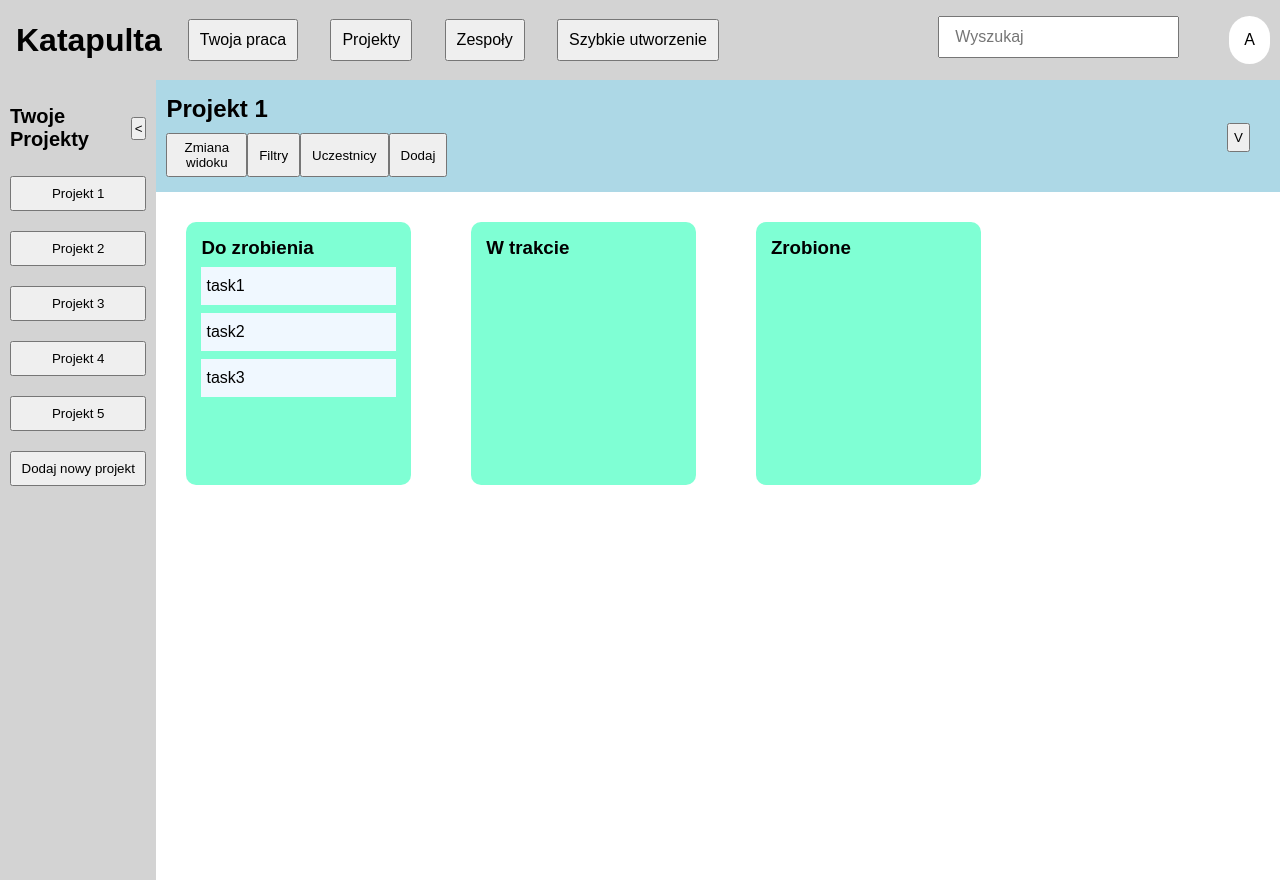
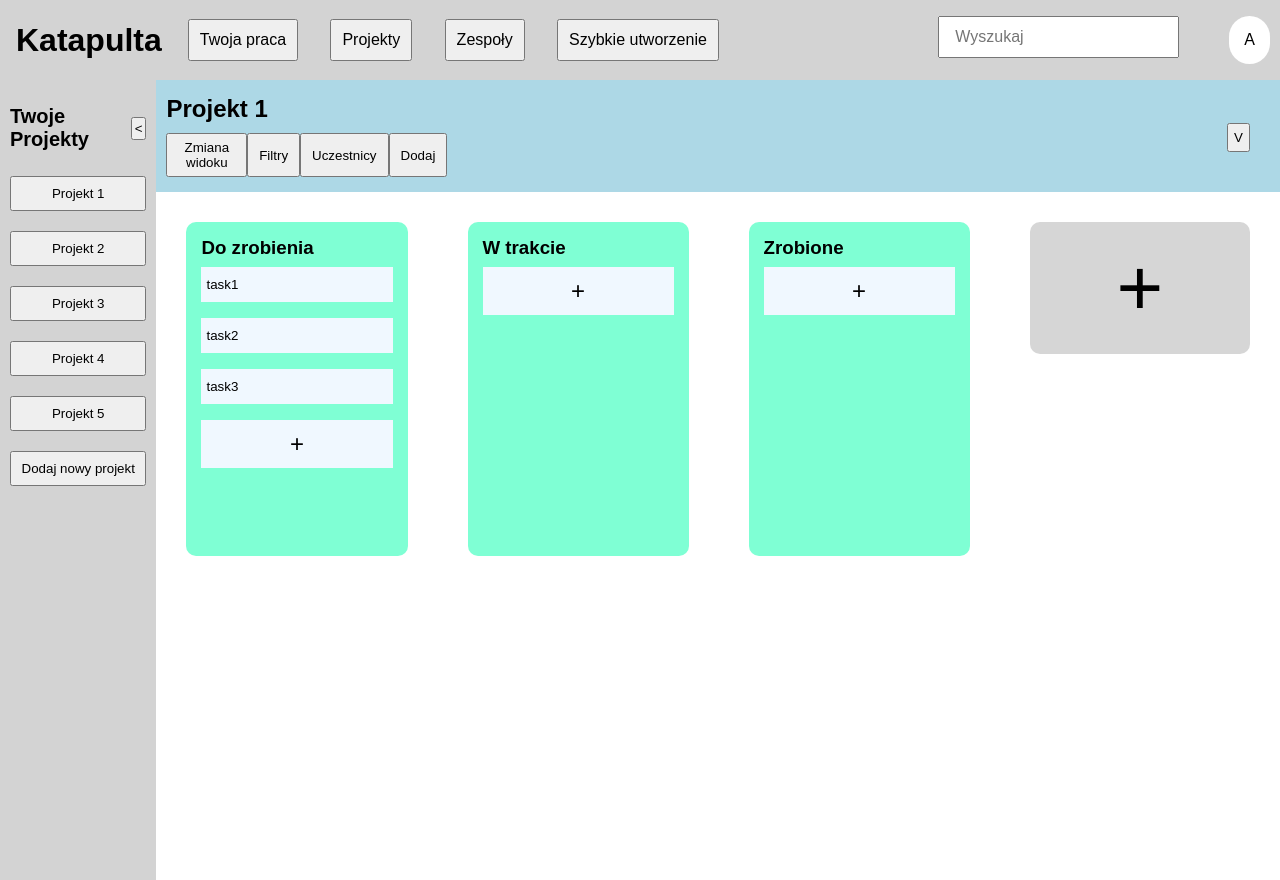
Before and after one commit to dciepko/ProjectManagementApp, a React (Vite) app in the folder project-management-project/frontend/: page / in a window 1280 px wide. Built offline with nearby package versions, Linux system fonts and the light colour scheme.

Commit message:
Improving the main section components

```diff
--- a/project-management-project/frontend/src/components/SelectedProject/SelectedProject.jsx
+++ b/project-management-project/frontend/src/components/SelectedProject/SelectedProject.jsx
@@ -18,6 +18,7 @@ export default function SelectedProject({ currentProject }) {
         <TimeTable title={"Do zrobienia"} tasks={currentProject.tasks} />
         <TimeTable title={"W trakcie"} tasks={[]} />
         <TimeTable title={"Zrobione"} tasks={[]} />
+        <button className={classes.addTableButton}>+</button>
       </div>
     </div>
   );
--- a/project-management-project/frontend/src/components/SelectedProject/SelectedProject.module.css
+++ b/project-management-project/frontend/src/components/SelectedProject/SelectedProject.module.css
@@ -35,3 +35,19 @@
   display: flex;
   flex-direction: row;
 }
+
+.addTableButton {
+  background-color: rgb(214, 214, 214);
+  width: 20%;
+  margin: 30px;
+  padding: 20px 0;
+  border-radius: 10px;
+  font-size: 5rem;
+  text-align: center;
+  height: 50%;
+  border: none;
+}
+
+.addTableButton:hover {
+  background-color: rgb(144, 140, 140);
+}
--- a/project-management-project/frontend/src/components/TimeTable/TimeTable.jsx
+++ b/project-management-project/frontend/src/components/TimeTable/TimeTable.jsx
@@ -6,8 +6,9 @@ export default function TimeTable({ title, tasks }) {
       <h3>{title}</h3>
       <ul>
         {tasks.map((task) => {
-          return <p className={classes.pTask}>{task}</p>;
+          return <button className={classes.pTask}>{task}</button>;
         })}
+        <button className={classes.addTaskButton}>+</button>
       </ul>
     </section>
   );
--- a/project-management-project/frontend/src/components/TimeTable/TimeTable.module.css
+++ b/project-management-project/frontend/src/components/TimeTable/TimeTable.module.css
@@ -12,4 +12,16 @@
   margin: 8px 0;
   padding: 10px 5px;
   width: 100%;
+  text-align: left;
+  border: none;
 }
+
+.addTaskButton {
+  background-color: aliceblue;
+  margin: 8px 0;
+  padding: 10px 5px;
+  width: 100%;
+  text-align: center;
+  border: none;
+  font-size: 1.5rem;
+}
```
